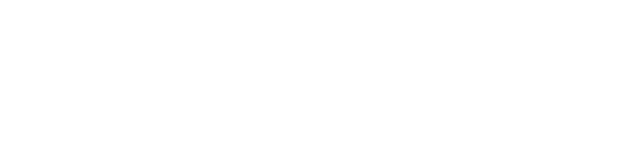
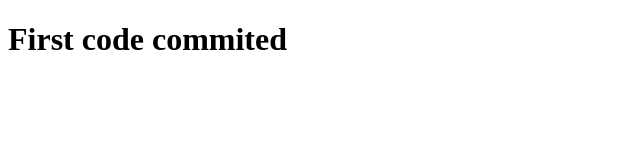
Before and after one commit to piyush12/quizApp, a plain HTML site: page index.html in a window 1280 px wide. Shown: the whole page, without its empty margins (0-640 px from the left). Drawn offline with Linux system fonts and the light colour scheme.

Commit message:
first changes

```diff
--- a/index.html
+++ b/index.html
@@ -6,5 +6,7 @@
 </head>
 
 <body>
+<h1>First code commited </h1>
+
 </body>
 </html>
```
